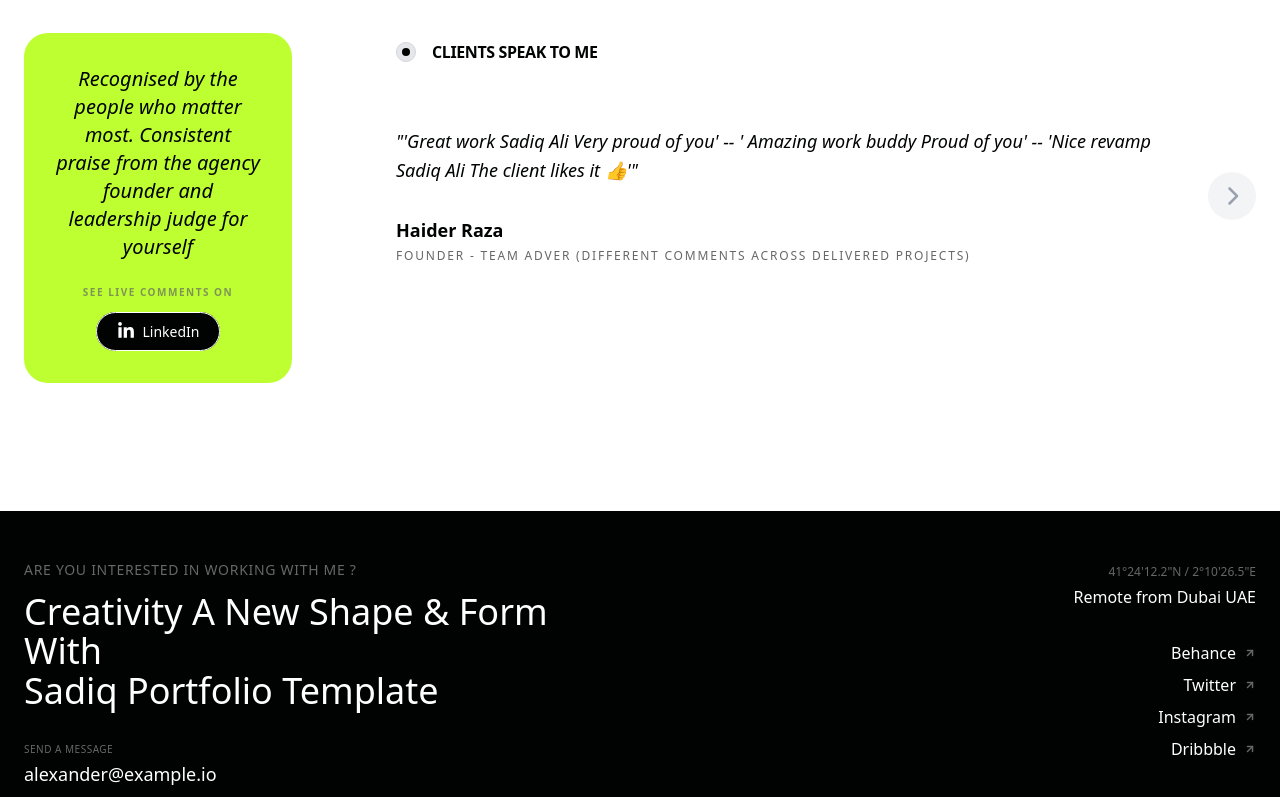
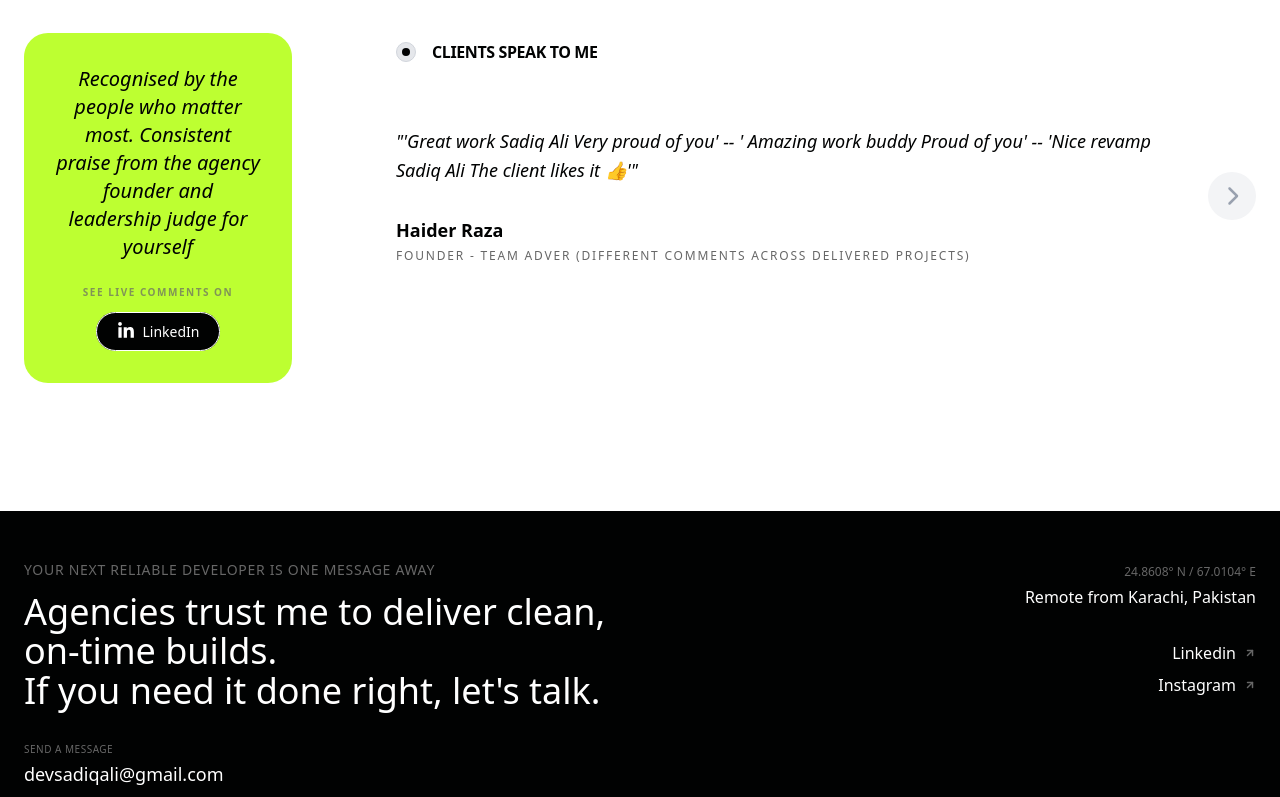
Before and after one commit to itssadiq/Sadiq-NovixSoft, a Next.js app: page / in a window 1280 px wide. Shown: the part 4775-5572 px from the top of the page. Built offline with nearby package versions, Linux system fonts and the light colour scheme.

Commit message:
Updated footer content and changes works and services sections background color.

```diff
--- a/src/components/Footer.jsx
+++ b/src/components/Footer.jsx
@@ -3,10 +3,8 @@ import Link from "next/link";
 
 export default function Footer() {
   const socialLinks = [
-    { name: "Behance", href: "#" },
-    { name: "Twitter", href: "#" },
-    { name: "Instagram", href: "#" },
-    { name: "Dribbble", href: "#" },
+    { name: "Linkedin", href: "https://www.linkedin.com/in/dev-sadiq-ali/" },
+    { name: "Instagram", href: "https://www.instagram.com/devsadiqali/" },
   ];
 
   return (
@@ -16,12 +14,12 @@ export default function Footer() {
           {/* LEFT SECTION */}
           <div className="max-w-[600px]">
             <span className="type-body-small !text-[var(--color-dim-grey)] mb-3 block uppercase tracking-wider">
-              Are you Interested in working with me ?
+              Your Next Reliable Developer is One Message Away
             </span>
             <h2 className="type-h2 !text-white text-[30px] md:text-[36px] leading-[1.1] mb-8">
-              Creativity A New Shape & Form With{" "}
+              Agencies trust me to deliver clean, on-time builds.{" "}
               <br className="hidden md:block" />
-              Sadiq Portfolio Template
+              If you need it done right, let's talk.
             </h2>
 
             <div className="flex flex-col gap-4">
@@ -31,10 +29,10 @@ export default function Footer() {
                   Send a message
                 </span>
                 <a
-                  href="mailto:alexander@example.io"
+                  href="mailto:devsadiqali@gmail.com"
                   className="type-body-large !text-white font-bold transition-colors duration-300 hover:!text-[var(--color-primary)] w-fit"
                 >
-                  alexander@example.io
+                  devsadiqali@gmail.com
                 </a>
               </div>
 
@@ -44,12 +42,12 @@ export default function Footer() {
                   Let&apos;s Chat
                 </span>
                 <a
-                  href="https://wa.me/1234567890"
+                  href="https://wa.me/+923002454781"
                   target="_blank"
                   rel="noopener noreferrer"
                   className="type-body-large !text-white font-bold transition-colors duration-300 hover:!text-[var(--color-primary)] flex items-center gap-2 w-fit"
                 >
-                  +123 456 7890
+                  +92 300 2454781
                   <span className="text-[9px] border border-white/20 px-2 py-0.5 rounded-full font-medium uppercase tracking-tighter">
                     WhatsApp
                   </span>
@@ -62,10 +60,10 @@ export default function Footer() {
           <div className="flex flex-col gap-8 lg:text-right lg:items-end">
             <div className="flex flex-col gap-1">
               <span className="type-caption !text-[var(--color-dim-grey)] block lg:mt-1">
-                41°24&apos;12.2&quot;N / 2°10&apos;26.5&quot;E
+                24.8608° N / 67.0104° E
               </span>
               <span className="type-body !text-white font-medium">
-                Remote from Dubai UAE
+                Remote from Karachi, Pakistan
               </span>
             </div>
 
@@ -101,29 +99,23 @@ export default function Footer() {
         {/* BOTTOM BAR */}
         <div className="mt-12 pt-6 border-t border-white/10 flex flex-col md:flex-row justify-between items-start md:items-center gap-6 md:gap-0">
           <p className="type-body-small !text-white/50">
-            Copyright © 2025 Sadiq. All Rights Reserved.
+            Copyright © 2026 Sadiq. All Rights Reserved.
           </p>
 
           <div className="flex flex-wrap items-center gap-x-4 gap-y-2 type-body-small-500 uppercase tracking-widest text-[10px]">
-            <span className="text-[var(--color-dim-grey)] lowercase">
-              work by <span className="text-white capitalize">Onmix.</span>
-            </span>
-            <span className="text-[var(--color-dim-grey)] lowercase">
-              powered by <span className="text-white capitalize">Framer.</span>
-            </span>
             <span className="w-1 h-1 rounded-full bg-white/10"></span>
             <Link
               href="#"
               className="text-white hover:!text-[var(--color-primary)] transition-colors"
             >
-              404
+              Works
             </Link>
             <span className="w-1 h-1 rounded-full bg-white/10"></span>
             <Link
               href="#"
               className="text-white hover:!text-[var(--color-primary)] transition-colors"
             >
-              Licensing
+              Contacts
             </Link>
           </div>
         </div>
--- a/src/components/Services.jsx
+++ b/src/components/Services.jsx
@@ -33,7 +33,7 @@ export default function Services() {
   return (
     <section
       id="services"
-      className="w-full bg-[var(--color-white)] pt-20 md:pt-32 pb-0"
+      className="w-full bg-[var(--color-primary)] pt-20 md:pt-32 pb-0"
     >
       <div className="max-w-[1400px] mx-auto px-6">
         {/* SECTION HEADER - Standardized Spacing */}
--- a/src/components/Works.jsx
+++ b/src/components/Works.jsx
@@ -11,7 +11,7 @@ export default function Works() {
   return (
     <section
       id="works"
-      className="w-full bg-[var(--color-white)] pt-20 md:pt-32"
+      className="w-full bg-[var(--color-primary)] pt-20 md:pt-32"
     >
       <div className="max-w-[1400px] mx-auto px-6">
         {/* SECTION HEADER (Applied Rule: mb-10 md:mb-16) */}
```
